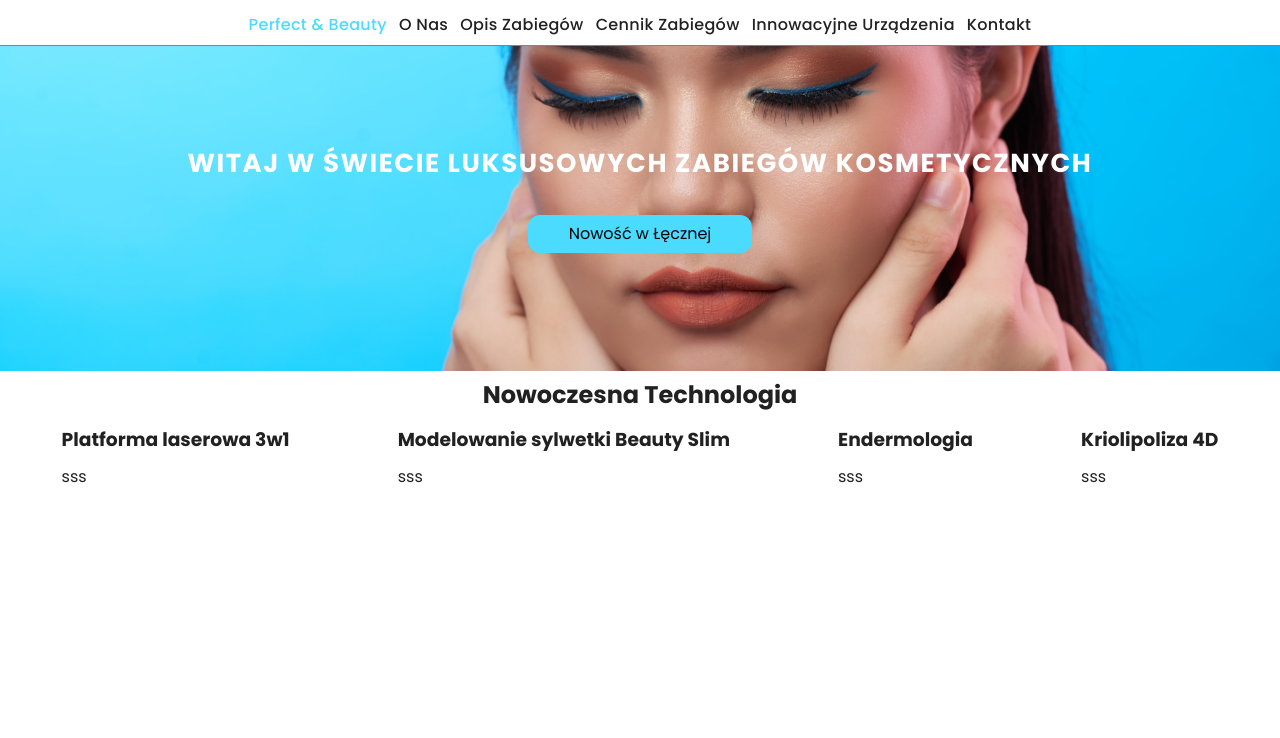
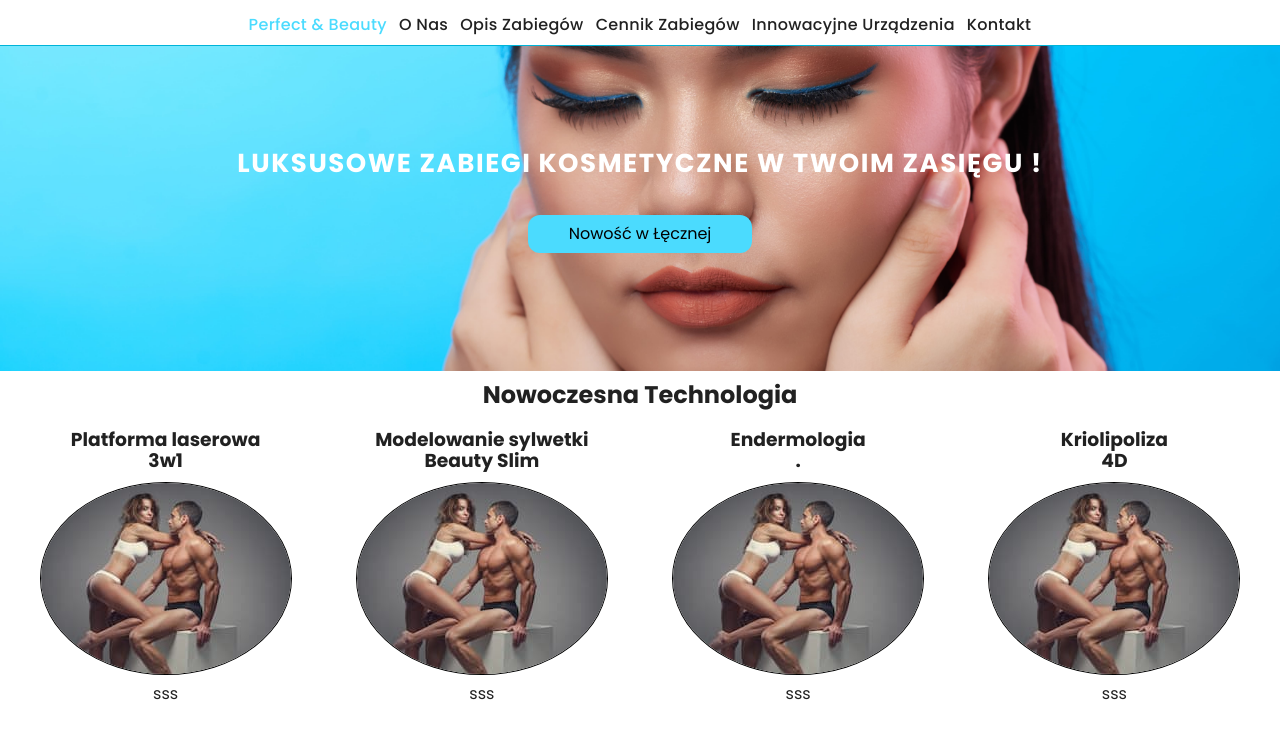
Before and after one commit to JacekPasierb/TEST-STRAPI, a plain HTML site: page index.html in a window 1280 px wide. Shown: the part 32-770 px from the top of the page. Drawn offline with nearby package versions, Linux system fonts and the light colour scheme.

Commit message:
Created oferts

```diff
--- a/SASS/components/_header.scss
+++ b/SASS/components/_header.scss
@@ -81,6 +81,7 @@ main {
   display: flex;
   justify-content: space-around;
   gap: 15px;
+  flex-wrap: wrap;
 }
 .container {
   padding: 0 15px;
@@ -99,3 +100,21 @@ main {
 .oferty {
   padding-block: 10px;
 }
+.card {
+  display: flex;
+  justify-content: center;
+  @media screen and (min-width: 1200px) {
+    display: flex;
+    flex-basis: calc((100% - 45px) / 4);
+  }
+  &_item {
+    text-align: center;
+    display: flex;
+    flex-direction: column;
+    gap: 10px;
+  }
+  &_icon {
+    border: 1px solid black;
+    border-radius: 50%;
+  }
+}
--- a/index.html
+++ b/index.html
@@ -53,7 +53,7 @@
       <div class="background">
         <div class="head">
           <h1 class="head__tittle">
-            Witaj w Świecie Luksusowych zabiegów kosmetycznych
+            Luksusowe zabiegi kosmetyczne w Twoim Zasięgu !
           </h1>
           <button class="head__button">Nowość w Łęcznej</button>
         </div>
@@ -62,35 +62,40 @@
         <div class="usługi container">
           <h2 class="head__ofert">Nowoczesna Technologia</h2>
           <ul class="oferty__cards">
-          <li>
-            <div class="card">
-              <h3>Platforma laserowa 3w1</h3>
-              <img />
+            <li class="card">
+              <div class="card_item">
+                <h3 class="card_title">Platforma laserowa <br> 3w1</h3>
+                <img class="card_icon" src="./images/paraBody.jpg" />
+
                 <p>sss</p>
               </div>
             </li>
-          <li>
-            <div class="card">
-              <h3>Modelowanie sylwetki Beauty Slim</h3>
-              <img />
+            <li class="card">
+              <div class="card_item">
+                <h3 class="card_title">Modelowanie sylwetki <br> Beauty Slim</h3>
+                <img class="card_icon" src="./images/paraBody.jpg" />
+
                 <p>sss</p>
               </div>
             </li>
-          <li>
-            <div class="card">
-              <h3>Endermologia</h3>
-              <img />
+            <li class="card">
+              <div class="card_item">
+                <h3 class="card_title">Endermologia <br> . </h3>
+                <img class="card_icon" src="./images/paraBody.jpg" />
+
                 <p>sss</p>
               </div>
             </li>
-          <li>
-            <div class="card">
-              <h3>Kriolipoliza 4D</h3>
-              <img />
+            <li class="card">
+              <div class="card_item">
+                <h3 class="card_title">Kriolipoliza <br>4D</h3>
+                <img class="card_icon" src="./images/paraBody.jpg" />
+
                 <p>sss</p>
               </div>
             </li>
-        </ul></div>
+          </ul>
+        </div>
       </section>
     </main>
     <footer></footer>
```
Also changed, not shown: css/main.min.css, images/paraBody.jpg (added), 1 other file. Lines whose indentation alone changed are shown as unchanged.
